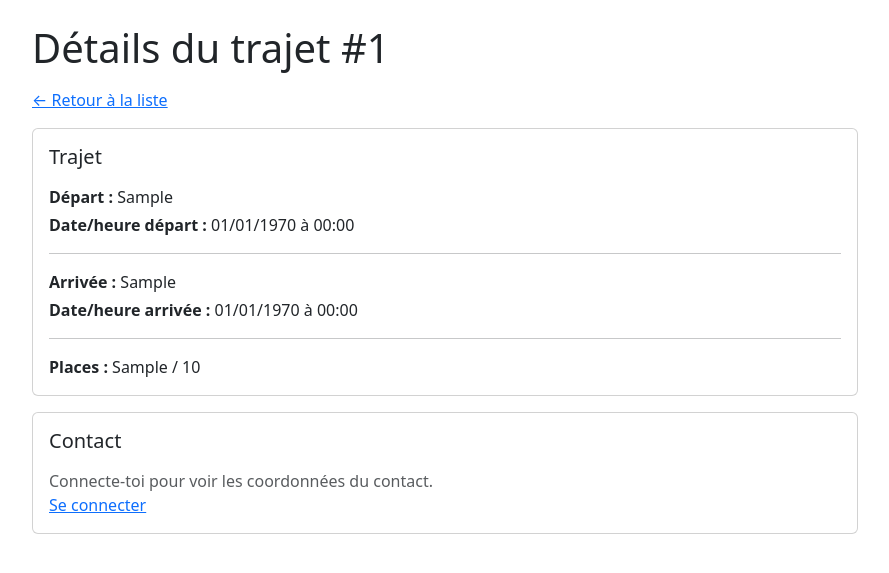
After one commit to nicolas-lestrez/touche-pas-au-klaxon, a PHP site: template app/Views/trajets/show.php in a window 1280 px wide. The commit adds this page. Shown: the top 573 px of the page, without its empty margins (195-1084 px from the left). Run offline with PHP 8.4, Linux system fonts and the light colour scheme; the template is opened without the code that fills it: most values are stand-ins (such as "Sample title", 1, 10 or a date in 2020).

Commit message:
feat: add trajet details page with contact information

```diff
--- /dev/null
+++ b/app/Views/trajets/show.php
@@ -0,0 +1,79 @@
+<?php
+
+declare(strict_types=1);
+
+function e(string $value): string
+{
+    return htmlspecialchars($value, ENT_QUOTES, 'UTF-8');
+}
+
+function formatDate(string $datetime): string
+{
+    return date('d/m/Y', strtotime($datetime));
+}
+
+function formatHeure(string $datetime): string
+{
+    return date('H:i', strtotime($datetime));
+}
+
+$user = $_SESSION['user'] ?? null;
+?>
+<!doctype html>
+<html lang="fr">
+
+<head>
+    <meta charset="utf-8">
+    <title>Détails trajet #<?= e((string)$trajet['id_trajet']) ?></title>
+    <link href="https://cdn.jsdelivr.net/npm/bootstrap@5.3.3/dist/css/bootstrap.min.css" rel="stylesheet">
+</head>
+
+<body class="p-4">
+
+    <div class="container" style="max-width: 850px;">
+
+        <h1 class="mb-3">Détails du trajet #<?= e((string)$trajet['id_trajet']) ?></h1>
+
+        <p><a href="/">← Retour à la liste</a></p>
+
+        <div class="card mb-3">
+            <div class="card-body">
+                <h5 class="card-title mb-3">Trajet</h5>
+
+                <p class="mb-1"><strong>Départ :</strong> <?= e($trajet['ville_depart']) ?></p>
+                <p class="mb-1"><strong>Date/heure départ :</strong> <?= e(formatDate($trajet['gdh_depart'])) ?> à <?= e(formatHeure($trajet['gdh_depart'])) ?></p>
+
+                <hr>
+
+                <p class="mb-1"><strong>Arrivée :</strong> <?= e($trajet['ville_arrivee']) ?></p>
+                <p class="mb-1"><strong>Date/heure arrivée :</strong> <?= e(formatDate($trajet['gdh_arrivee'])) ?> à <?= e(formatHeure($trajet['gdh_arrivee'])) ?></p>
+
+                <hr>
+
+                <p class="mb-0">
+                    <strong>Places :</strong>
+                    <?= e((string)$trajet['nb_places_disponibles']) ?> / <?= e((string)$trajet['nb_places_total']) ?>
+                </p>
+            </div>
+        </div>
+
+        <div class="card">
+            <div class="card-body">
+                <h5 class="card-title mb-3">Contact</h5>
+
+                <?php if ($user): ?>
+                    <p class="mb-1"><strong>Nom :</strong> <?= e($trajet['contact_prenom'] . ' ' . $trajet['contact_nom']) ?></p>
+                    <p class="mb-1"><strong>Téléphone :</strong> <?= e($trajet['contact_telephone']) ?></p>
+                    <p class="mb-0"><strong>Email :</strong> <?= e($trajet['contact_email']) ?></p>
+                <?php else: ?>
+                    <p class="mb-0 text-muted">Connecte-toi pour voir les coordonnées du contact.</p>
+                    <p class="mb-0"><a href="/login">Se connecter</a></p>
+                <?php endif; ?>
+            </div>
+        </div>
+
+    </div>
+
+</body>
+
+</html>
--- a/public/index.php
+++ b/public/index.php
@@ -74,6 +74,12 @@ $router->post('/admin/trajets/delete', function () {
     (new AdminTrajetController())->delete();
 });
 
+// Détail d’un trajet (page)
+$router->get('/trajets/:id', function ($id) {
+    require __DIR__ . '/../app/Controllers/TrajetController.php';
+    (new TrajetController())->show((int)$id);
+});
+
 
 
 $router->run();
```
Also changed, not shown: app/Controllers/TrajetController.php (+14 -0 lines), app/Controllers/TrajetDetailsController.php (added, +21 -0 lines), app/Models/Trajet.php (+71 -0 lines), app/Views/trajets/index.php (+7 -0 lines).
